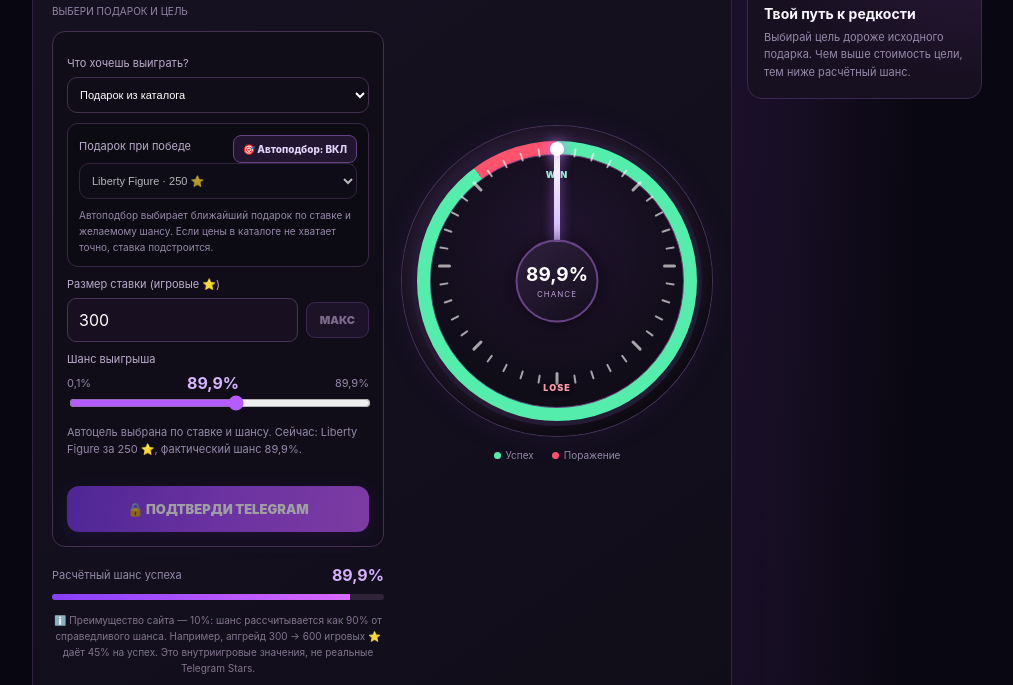
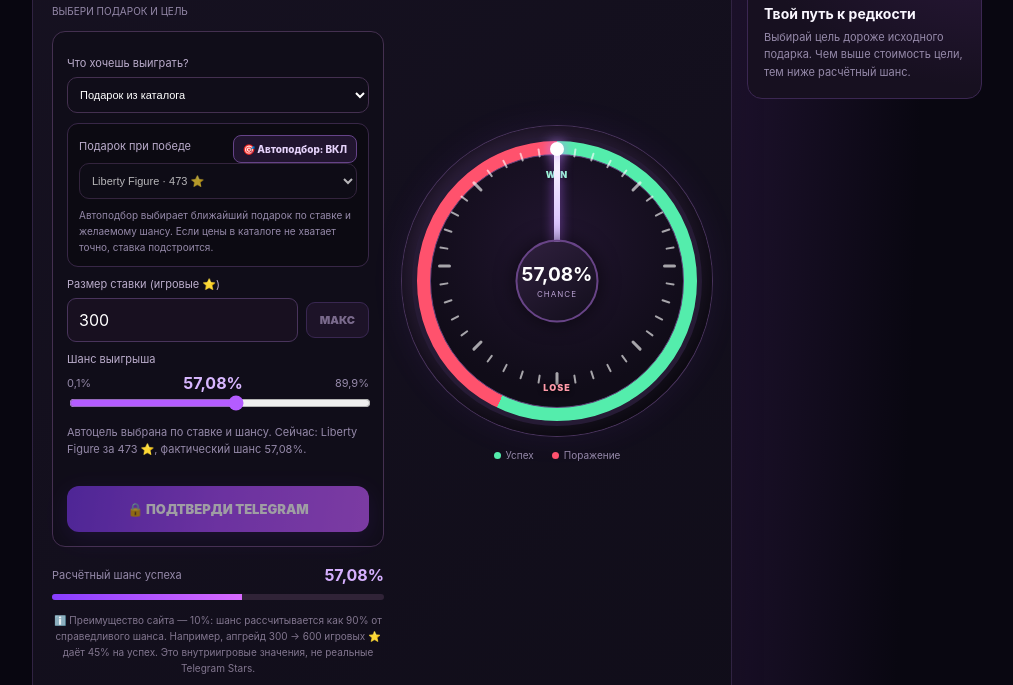
Before and after one commit to danielbabrajtis-sys/abum-upgrade-cloudflare, a website: page public/index.html in a window 1280 px wide. Shown: the part 597-1282 px from the top of the page, without its empty margins (133-1146 px from the left). Drawn offline with Linux system fonts and the light colour scheme; no server answers.

Commit message:
Add files via upload

```diff
--- a/public/index.html
+++ b/public/index.html
@@ -332,115 +332,92 @@ const gifts = [
  {id:"birthday_cake",name:"Birthday Cake",originalGift:"Birthday Cake",originalGiftId:"5170144170496491616",icon:"🎂",price:50,rarity:"Standard"},
  {id:"bouquet_of_flowers",name:"Bouquet of Flowers",originalGift:"Bouquet of Flowers",originalGiftId:"5170314324215857265",icon:"💐",price:50,rarity:"Standard"},
  {id:"rocket",name:"Rocket",originalGift:"Rocket",originalGiftId:"5170564780938756245",icon:"🚀",price:50,rarity:"Standard"},
- {id:"champagne",name:"Champagne Bottle",originalGift:"Champagne Bottle",originalGiftId:"6028601630662853006",icon:"🍾",price:50,rarity:"Standard"},
+ {id:"champagne",name:"Champagne",originalGift:"Champagne",originalGiftId:"6028601630662853006",icon:"🍾",price:50,rarity:"Standard"},
  {id:"trophy",name:"Trophy",originalGift:"Trophy",originalGiftId:"5168043875654172773",icon:"🏆",price:100,rarity:"Standard"},
  {id:"diamond_ring",name:"Diamond Ring",originalGift:"Diamond Ring",originalGiftId:"5170690322832818290",icon:"💍",price:100,rarity:"Standard"},
  {id:"gem",name:"Gem",originalGift:"Gem",originalGiftId:"5170521118301225164",icon:"💎",price:100,rarity:"Standard"},
- {id:"nft_astral_shard",name:"Astral Shard",originalGift:"Astral Shard",icon:"💠",price:500,rarity:"Collectible"},
- {id:"nft_b_day_candle",name:"B-Day Candle",originalGift:"B-Day Candle",icon:"🕯️",price:350,rarity:"Collectible"},
- {id:"nft_berry_box",name:"Berry Box",originalGift:"Berry Box",icon:"🍓",price:50,rarity:"Collectible"},
- {id:"nft_big_year",name:"Big Year",originalGift:"Big Year",icon:"🎉",price:50,rarity:"Collectible"},
- {id:"nft_bow_tie",name:"Bow Tie",originalGift:"Bow Tie",icon:"🎀",price:100,rarity:"Collectible"},
- {id:"nft_bunny_muffin",name:"Bunny Muffin",originalGift:"Bunny Muffin",icon:"🐰",price:50,rarity:"Collectible"},
- {id:"nft_candy_cane",name:"Candy Cane",originalGift:"Candy Cane",icon:"🍬",price:10,rarity:"Collectible"},
- {id:"nft_chill_flame",name:"Chill Flame",originalGift:"Chill Flame",icon:"🔥",price:150,rarity:"Collectible"},
- {id:"nft_clover_pin",name:"Clover Pin",originalGift:"Clover Pin",icon:"🍀",price:100,rarity:"Collectible"},
- {id:"nft_cookie_heart",name:"Cookie Heart",originalGift:"Cookie Heart",icon:"❤️",price:15,rarity:"Collectible"},
- {id:"nft_crystal_ball",name:"Crystal Ball",originalGift:"Crystal Ball",icon:"🔮",price:15,rarity:"Collectible"},
- {id:"nft_cupid_charm",name:"Cupid Charm",originalGift:"Cupid Charm",icon:"💘",price:500,rarity:"Collectible"},
- {id:"nft_desk_calendar",name:"Desk Calendar",originalGift:"Desk Calendar",icon:"📅",price:150,rarity:"Collectible"},
- {id:"nft_diamond_ring",name:"Diamond Ring",originalGift:"Diamond Ring",icon:"💍",price:1000,rarity:"Collectible"},
- {id:"nft_durovs_cap",name:"Durov's Cap",originalGift:"Durov's Cap",icon:"🧢",price:1000,rarity:"Collectible"},
- {id:"nft_easter_egg",name:"Easter Egg",originalGift:"Easter Egg",icon:"🥚",price:200,rarity:"Collectible"},
- {id:"nft_electric_skull",name:"Electric Skull",originalGift:"Electric Skull",icon:"💀",price:25,rarity:"Collectible"},
- {id:"nft_eternal_candle",name:"Eternal Candle",originalGift:"Eternal Candle",icon:"🕯️",price:25,rarity:"Collectible"},
- {id:"nft_eternal_rose",name:"Eternal Rose",originalGift:"Eternal Rose",icon:"🌹",price:100,rarity:"Collectible"},
- {id:"nft_evil_eye",name:"Evil Eye",originalGift:"Evil Eye",icon:"🧿",price:15,rarity:"Collectible"},
- {id:"nft_faith_amulet",name:"Faith Amulet",originalGift:"Faith Amulet",icon:"📿",price:100,rarity:"Collectible"},
- {id:"nft_flying_broom",name:"Flying Broom",originalGift:"Flying Broom",icon:"🧹",price:15,rarity:"Collectible"},
- {id:"nft_fresh_socks",name:"Fresh Socks",originalGift:"Fresh Socks",icon:"🧦",price:100,rarity:"Collectible"},
- {id:"nft_gem_signet",name:"Gem Signet",originalGift:"Gem Signet",icon:"💎",price:500,rarity:"Collectible"},
- {id:"nft_genie_lamp",name:"Genie Lamp",originalGift:"Genie Lamp",icon:"🪔",price:350,rarity:"Collectible"},
- {id:"nft_ginger_cookie",name:"Ginger Cookie",originalGift:"Ginger Cookie",icon:"🍪",price:15,rarity:"Collectible"},
- {id:"nft_hanging_star",name:"Hanging Star",originalGift:"Hanging Star",icon:"⭐",price:50,rarity:"Collectible"},
- {id:"nft_happy_brownie",name:"Happy Brownie",originalGift:"Happy Brownie",icon:"🍫",price:100,rarity:"Collectible"},
- {id:"nft_hex_pot",name:"Hex Pot",originalGift:"Hex Pot",icon:"🪴",price:25,rarity:"Collectible"},
- {id:"nft_holiday_drink",name:"Holiday Drink",originalGift:"Holiday Drink",icon:"🥤",price:25,rarity:"Collectible"},
- {id:"nft_homemade_cake",name:"Homemade Cake",originalGift:"Homemade Cake",icon:"🍰",price:500,rarity:"Collectible"},
- {id:"nft_hypno_lollipop",name:"Hypno Lollipop",originalGift:"Hypno Lollipop",icon:"🍭",price:25,rarity:"Collectible"},
- {id:"nft_ice_cream",name:"Ice Cream",originalGift:"Ice Cream",icon:"🍨",price:100,rarity:"Collectible"},
- {id:"nft_input_key",name:"Input Key",originalGift:"Input Key",icon:"🔑",price:200,rarity:"Collectible"},
- {id:"nft_instant_ramen",name:"Instant Ramen",originalGift:"Instant Ramen",icon:"🍜",price:50,rarity:"Collectible"},
- {id:"nft_ion_gem",name:"Ion Gem",originalGift:"Ion Gem",icon:"💎",price:100,rarity:"Collectible"},
- {id:"nft_ionic_dryer",name:"Ionic Dryer",originalGift:"Ionic Dryer",icon:"💨",price:1000,rarity:"Collectible"},
- {id:"nft_jack_in_the_box",name:"Jack-in-the-Box",originalGift:"Jack-in-the-Box",icon:"🎁",price:300,rarity:"Collectible"},
- {id:"nft_jelly_bunny",name:"Jelly Bunny",originalGift:"Jelly Bunny",icon:"🐇",price:25,rarity:"Collectible"},
- {id:"nft_jester_hat",name:"Jester Hat",originalGift:"Jester Hat",icon:"🤡",price:15,rarity:"Collectible"},
- {id:"nft_jingle_bells",name:"Jingle Bells",originalGift:"Jingle Bells",icon:"🔔",price:50,rarity:"Collectible"},
- {id:"nft_jolly_chimp",name:"Jolly Chimp",originalGift:"Jolly Chimp",icon:"🐵",price:200,rarity:"Collectible"},
- {id:"nft_joyful_bundle",name:"Joyful Bundle",originalGift:"Joyful Bundle",icon:"🎁",price:300,rarity:"Collectible"},
- {id:"nft_khabibs_papakha",name:"Khabib's Papakha",originalGift:"Khabib's Papakha",icon:"🧢",price:25,rarity:"Collectible"},
- {id:"nft_kissed_frog",name:"Kissed Frog",originalGift:"Kissed Frog",icon:"🐸",price:15,rarity:"Collectible"},
- {id:"nft_liberty_figure",name:"Liberty Figure",originalGift:"Liberty Figure",icon:"🗽",price:250,rarity:"Collectible"},
- {id:"nft_light_sword",name:"Light Sword",originalGift:"Light Sword",icon:"⚔️",price:200,rarity:"Collectible"},
- {id:"nft_lol_pop",name:"Lol Pop",originalGift:"Lol Pop",icon:"🍭",price:15,rarity:"Collectible"},
- {id:"nft_love_candle",name:"Love Candle",originalGift:"Love Candle",icon:"🕯️",price:100,rarity:"Collectible"},
- {id:"nft_love_potion",name:"Love Potion",originalGift:"Love Potion",icon:"🧪",price:1000,rarity:"Collectible"},
- {id:"nft_lucky_locket",name:"Lucky Locket",originalGift:"Lucky Locket",icon:"📿",price:500,rarity:"Collectible"},
- {id:"nft_lunar_snake",name:"Lunar Snake",originalGift:"Lunar Snake",icon:"🐍",price:25,rarity:"Collectible"},
- {id:"nft_lush_bouquet",name:"Lush Bouquet",originalGift:"Lush Bouquet",icon:"💐",price:250,rarity:"Collectible"},
- {id:"nft_mad_pumpkin",name:"Mad Pumpkin",originalGift:"Mad Pumpkin",icon:"🎃",price:25,rarity:"Collectible"},
- {id:"nft_magic_potion",name:"Magic Potion",originalGift:"Magic Potion",icon:"🧪",price:50,rarity:"Collectible"},
- {id:"nft_mini_oscar",name:"Mini Oscar",originalGift:"Mini Oscar",icon:"🏆",price:500,rarity:"Collectible"},
- {id:"nft_mirage_lamp",name:"Mirage Lamp",originalGift:"Mirage Lamp",icon:"💡",price:100,rarity:"Collectible"},
- {id:"nft_money_pot",name:"Money Pot",originalGift:"Money Pot",icon:"🪙",price:250,rarity:"Collectible"},
- {id:"nft_mood_pack",name:"Mood Pack",originalGift:"Mood Pack",icon:"🎭",price:500,rarity:"Collectible"},
- {id:"nft_moon_pendant",name:"Moon Pendant",originalGift:"Moon Pendant",icon:"🌙",price:100,rarity:"Collectible"},
- {id:"nft_mousse_cake",name:"Mousse Cake",originalGift:"Mousse Cake",icon:"🍰",price:100,rarity:"Collectible"},
- {id:"nft_party_sparkler",name:"Party Sparkler",originalGift:"Party Sparkler",icon:"🎇",price:15,rarity:"Collectible"},
- {id:"nft_perfume_bottle",name:"Perfume Bottle",originalGift:"Perfume Bottle",icon:"🧴",price:500,rarity:"Collectible"},
- {id:"nft_pet_snake",name:"Pet Snake",originalGift:"Pet Snake",icon:"🐍",price:25,rarity:"Collectible"},
- {id:"nft_plush_pepe",name:"Plush Pepe",originalGift:"Plush Pepe",icon:"🐸",price:2000,rarity:"Collectible"},
- {id:"nft_pool_float",name:"Pool Float",originalGift:"Pool Float",icon:"🛟",price:300,rarity:"Collectible"},
- {id:"nft_precious_peach",name:"Precious Peach",originalGift:"Precious Peach",icon:"🍑",price:1000,rarity:"Collectible"},
- {id:"nft_pretty_posy",name:"Pretty Posy",originalGift:"Pretty Posy",icon:"🌸",price:150,rarity:"Collectible"},
- {id:"nft_record_player",name:"Record Player",originalGift:"Record Player",icon:"📀",price:50,rarity:"Collectible"},
- {id:"nft_restless_jar",name:"Restless Jar",originalGift:"Restless Jar",icon:"🫙",price:200,rarity:"Collectible"},
- {id:"nft_sakura_flower",name:"Sakura Flower",originalGift:"Sakura Flower",icon:"🌸",price:25,rarity:"Collectible"},
- {id:"nft_santa_hat",name:"Santa Hat",originalGift:"Santa Hat",icon:"🎅",price:50,rarity:"Collectible"},
- {id:"nft_scared_cat",name:"Scared Cat",originalGift:"Scared Cat",icon:"🐱",price:25,rarity:"Collectible"},
- {id:"nft_sharp_tongue",name:"Sharp Tongue",originalGift:"Sharp Tongue",icon:"👅",price:50,rarity:"Collectible"},
- {id:"nft_signet_ring",name:"Signet Ring",originalGift:"Signet Ring",icon:"💍",price:150,rarity:"Collectible"},
- {id:"nft_skull_flower",name:"Skull Flower",originalGift:"Skull Flower",icon:"💀",price:25,rarity:"Collectible"},
- {id:"nft_sky_stilettos",name:"Sky Stilettos",originalGift:"Sky Stilettos",icon:"👠",price:300,rarity:"Collectible"},
- {id:"nft_sleigh_bell",name:"Sleigh Bell",originalGift:"Sleigh Bell",icon:"🔔",price:200,rarity:"Collectible"},
- {id:"nft_snake_box",name:"Snake Box",originalGift:"Snake Box",icon:"🐍",price:25,rarity:"Collectible"},
- {id:"nft_snoop_cigar",name:"Snoop Cigar",originalGift:"Snoop Cigar",icon:"🚬",price:1000,rarity:"Collectible"},
- {id:"nft_snoop_dogg",name:"Snoop Dogg",originalGift:"Snoop Dogg",icon:"🐶",price:200,rarity:"Collectible"},
- {id:"nft_snow_globe",name:"Snow Globe",originalGift:"Snow Globe",icon:"❄️",price:75,rarity:"Collectible"},
- {id:"nft_snow_mittens",name:"Snow Mittens",originalGift:"Snow Mittens",icon:"🧤",price:100,rarity:"Collectible"},
- {id:"nft_spiced_wine",name:"Spiced Wine",originalGift:"Spiced Wine",icon:"🍷",price:25,rarity:"Collectible"},
- {id:"nft_spring_basket",name:"Spring Basket",originalGift:"Spring Basket",icon:"🧺",price:150,rarity:"Collectible"},
- {id:"nft_spy_agaric",name:"Spy Agaric",originalGift:"Spy Agaric",icon:"🍄",price:15,rarity:"Collectible"},
- {id:"nft_star_notepad",name:"Star Notepad",originalGift:"Star Notepad",icon:"⭐",price:25,rarity:"Collectible"},
- {id:"nft_stellar_rocket",name:"Stellar Rocket",originalGift:"Stellar Rocket",icon:"🚀",price:200,rarity:"Collectible"},
- {id:"nft_swag_bag",name:"Swag Bag",originalGift:"Swag Bag",icon:"👜",price:500,rarity:"Collectible"},
- {id:"nft_swiss_watch",name:"Swiss Watch",originalGift:"Swiss Watch",icon:"⌚",price:100,rarity:"Collectible"},
- {id:"nft_tama_gadget",name:"Tama Gadget",originalGift:"Tama Gadget",icon:"🎮",price:50,rarity:"Collectible"},
- {id:"nft_timeless_book",name:"Timeless Book",originalGift:"Timeless Book",icon:"📕",price:1000,rarity:"Collectible"},
- {id:"nft_top_hat",name:"Top Hat",originalGift:"Top Hat",icon:"🎩",price:1000,rarity:"Collectible"},
- {id:"nft_toy_bear",name:"Toy Bear",originalGift:"Toy Bear",icon:"🧸",price:500,rarity:"Collectible"},
- {id:"nft_trapped_heart",name:"Trapped Heart",originalGift:"Trapped Heart",icon:"💝",price:25,rarity:"Collectible"},
- {id:"nft_ufc_strike",name:"UFC Strike",originalGift:"UFC Strike",icon:"🥊",price:250,rarity:"Collectible"},
- {id:"nft_valentine_box",name:"Valentine Box",originalGift:"Valentine Box",icon:"💝",price:400,rarity:"Collectible"},
- {id:"nft_vice_cream",name:"Vice Cream",originalGift:"Vice Cream",icon:"🍦",price:75,rarity:"Collectible"},
- {id:"nft_victory_medal",name:"Victory Medal",originalGift:"Victory Medal",icon:"🏅",price:300,rarity:"Collectible"},
- {id:"nft_vintage_cigar",name:"Vintage Cigar",originalGift:"Vintage Cigar",icon:"🚬",price:100,rarity:"Collectible"},
- {id:"nft_voodoo_doll",name:"Voodoo Doll",originalGift:"Voodoo Doll",icon:"🪆",price:15,rarity:"Collectible"},
- {id:"nft_whip_cupcake",name:"Whip Cupcake",originalGift:"Whip Cupcake",icon:"🧁",price:50,rarity:"Collectible"},
- {id:"nft_winter_wreath",name:"Winter Wreath",originalGift:"Winter Wreath",icon:"🎄",price:50,rarity:"Collectible"},
- {id:"nft_witch_hat",name:"Witch Hat",originalGift:"Witch Hat",icon:"🧙",price:15,rarity:"Collectible"},
- {id:"nft_xmas_stocking",name:"Xmas Stocking",originalGift:"Xmas Stocking",icon:"🧦",price:10,rarity:"Collectible"}
+ {id:"nft_b_day_candle",name:"B-Day Candle",originalGift:"B-Day Candle",icon:"🕯️",price:435,rarity:"Collectible"},
+ {id:"nft_berry_box",name:"Berry Box",originalGift:"Berry Box",icon:"🍓",price:789,rarity:"Collectible"},
+ {id:"nft_big_year",name:"Big Year",originalGift:"Big Year",icon:"🎉",price:362,rarity:"Collectible"},
+ {id:"nft_bow_tie",name:"Bow Tie",originalGift:"Bow Tie",icon:"🎀",price:526,rarity:"Collectible"},
+ {id:"nft_bunny_muffin",name:"Bunny Muffin",originalGift:"Bunny Muffin",icon:"🐰",price:749,rarity:"Collectible"},
+ {id:"nft_candy_cane",name:"Candy Cane",originalGift:"Candy Cane",icon:"🍬",price:357,rarity:"Collectible"},
+ {id:"nft_chill_flame",name:"Chill Flame",originalGift:"Chill Flame",icon:"🔥",price:348,rarity:"Collectible"},
+ {id:"nft_clover_pin",name:"Clover Pin",originalGift:"Clover Pin",icon:"🍀",price:468,rarity:"Collectible"},
+ {id:"nft_cookie_heart",name:"Cookie Heart",originalGift:"Cookie Heart",icon:"❤️",price:460,rarity:"Collectible"},
+ {id:"nft_crystal_ball",name:"Crystal Ball",originalGift:"Crystal Ball",icon:"🔮",price:1196,rarity:"Collectible"},
+ {id:"nft_desk_calendar",name:"Desk Calendar",originalGift:"Desk Calendar",icon:"📅",price:535,rarity:"Collectible"},
+ {id:"nft_easter_egg",name:"Easter Egg",originalGift:"Easter Egg",icon:"🥚",price:381,rarity:"Collectible"},
+ {id:"nft_eternal_candle",name:"Eternal Candle",originalGift:"Eternal Candle",icon:"🕯️",price:568,rarity:"Collectible"},
+ {id:"nft_evil_eye",name:"Evil Eye",originalGift:"Evil Eye",icon:"🧿",price:760,rarity:"Collectible"},
+ {id:"nft_faith_amulet",name:"Faith Amulet",originalGift:"Faith Amulet",icon:"📿",price:522,rarity:"Collectible"},
+ {id:"nft_flying_broom",name:"Flying Broom",originalGift:"Flying Broom",icon:"🧹",price:1196,rarity:"Collectible"},
+ {id:"nft_fresh_socks",name:"Fresh Socks",originalGift:"Fresh Socks",icon:"🧦",price:398,rarity:"Collectible"},
+ {id:"nft_ginger_cookie",name:"Ginger Cookie",originalGift:"Ginger Cookie",icon:"🍪",price:429,rarity:"Collectible"},
+ {id:"nft_hanging_star",name:"Hanging Star",originalGift:"Hanging Star",icon:"⭐",price:887,rarity:"Collectible"},
+ {id:"nft_happy_brownie",name:"Happy Brownie",originalGift:"Happy Brownie",icon:"🍫",price:366,rarity:"Collectible"},
+ {id:"nft_hex_pot",name:"Hex Pot",originalGift:"Hex Pot",icon:"🪴",price:527,rarity:"Collectible"},
+ {id:"nft_holiday_drink",name:"Holiday Drink",originalGift:"Holiday Drink",icon:"🥤",price:403,rarity:"Collectible"},
+ {id:"nft_homemade_cake",name:"Homemade Cake",originalGift:"Homemade Cake",icon:"🍰",price:466,rarity:"Collectible"},
+ {id:"nft_hypno_lollipop",name:"Hypno Lollipop",originalGift:"Hypno Lollipop",icon:"🍭",price:384,rarity:"Collectible"},
+ {id:"nft_ice_cream",name:"Ice Cream",originalGift:"Ice Cream",icon:"🍨",price:360,rarity:"Collectible"},
+ {id:"nft_input_key",name:"Input Key",originalGift:"Input Key",icon:"🔑",price:556,rarity:"Collectible"},
+ {id:"nft_instant_ramen",name:"Instant Ramen",originalGift:"Instant Ramen",icon:"🍜",price:356,rarity:"Collectible"},
+ {id:"nft_ionic_dryer",name:"Ionic Dryer",originalGift:"Ionic Dryer",icon:"💨",price:1383,rarity:"Collectible"},
+ {id:"nft_jack_in_the_box",name:"Jack-in-the-Box",originalGift:"Jack-in-the-Box",icon:"🎁",price:435,rarity:"Collectible"},
+ {id:"nft_jelly_bunny",name:"Jelly Bunny",originalGift:"Jelly Bunny",icon:"🐇",price:758,rarity:"Collectible"},
+ {id:"nft_jester_hat",name:"Jester Hat",originalGift:"Jester Hat",icon:"🤡",price:381,rarity:"Collectible"},
+ {id:"nft_jingle_bells",name:"Jingle Bells",originalGift:"Jingle Bells",icon:"🔔",price:928,rarity:"Collectible"},
+ {id:"nft_jolly_chimp",name:"Jolly Chimp",originalGift:"Jolly Chimp",icon:"🐵",price:657,rarity:"Collectible"},
+ {id:"nft_joyful_bundle",name:"Joyful Bundle",originalGift:"Joyful Bundle",icon:"🎁",price:717,rarity:"Collectible"},
+ {id:"nft_liberty_figure",name:"Liberty Figure",originalGift:"Liberty Figure",icon:"🗽",price:473,rarity:"Collectible"},
+ {id:"nft_light_sword",name:"Light Sword",originalGift:"Light Sword",icon:"⚔️",price:564,rarity:"Collectible"},
+ {id:"nft_lol_pop",name:"Lol Pop",originalGift:"Lol Pop",icon:"🍭",price:358,rarity:"Collectible"},
+ {id:"nft_love_candle",name:"Love Candle",originalGift:"Love Candle",icon:"🕯️",price:1035,rarity:"Collectible"},
+ {id:"nft_love_potion",name:"Love Potion",originalGift:"Love Potion",icon:"🧪",price:1321,rarity:"Collectible"},
+ {id:"nft_lucky_locket",name:"Lucky Locket",originalGift:"Lucky Locket",icon:"📿",price:1588,rarity:"Collectible"},
+ {id:"nft_lunar_snake",name:"Lunar Snake",originalGift:"Lunar Snake",icon:"🐍",price:354,rarity:"Collectible"},
+ {id:"nft_lush_bouquet",name:"Lush Bouquet",originalGift:"Lush Bouquet",icon:"💐",price:533,rarity:"Collectible"},
+ {id:"nft_mad_pumpkin",name:"Mad Pumpkin",originalGift:"Mad Pumpkin",icon:"🎃",price:1490,rarity:"Collectible"},
+ {id:"nft_mirage_lamp",name:"Mirage Lamp",originalGift:"Mirage Lamp",icon:"💡",price:362,rarity:"Collectible"},
+ {id:"nft_money_pot",name:"Money Pot",originalGift:"Money Pot",icon:"🪙",price:454,rarity:"Collectible"},
+ {id:"nft_mood_pack",name:"Mood Pack",originalGift:"Mood Pack",icon:"🎭",price:396,rarity:"Collectible"},
+ {id:"nft_moon_pendant",name:"Moon Pendant",originalGift:"Moon Pendant",icon:"🌙",price:553,rarity:"Collectible"},
+ {id:"nft_mousse_cake",name:"Mousse Cake",originalGift:"Mousse Cake",icon:"🍰",price:446,rarity:"Collectible"},
+ {id:"nft_party_sparkler",name:"Party Sparkler",originalGift:"Party Sparkler",icon:"🎇",price:435,rarity:"Collectible"},
+ {id:"nft_pet_snake",name:"Pet Snake",originalGift:"Pet Snake",icon:"🐍",price:372,rarity:"Collectible"},
+ {id:"nft_pool_float",name:"Pool Float",originalGift:"Pool Float",icon:"🛟",price:357,rarity:"Collectible"},
+ {id:"nft_pretty_posy",name:"Pretty Posy",originalGift:"Pretty Posy",icon:"🌸",price:475,rarity:"Collectible"},
+ {id:"nft_record_player",name:"Record Player",originalGift:"Record Player",icon:"📀",price:1080,rarity:"Collectible"},
+ {id:"nft_restless_jar",name:"Restless Jar",originalGift:"Restless Jar",icon:"🫙",price:460,rarity:"Collectible"},
+ {id:"nft_sakura_flower",name:"Sakura Flower",originalGift:"Sakura Flower",icon:"🌸",price:999,rarity:"Collectible"},
+ {id:"nft_santa_hat",name:"Santa Hat",originalGift:"Santa Hat",icon:"🎅",price:594,rarity:"Collectible"},
+ {id:"nft_skull_flower",name:"Skull Flower",originalGift:"Skull Flower",icon:"💀",price:1106,rarity:"Collectible"},
+ {id:"nft_sky_stilettos",name:"Sky Stilettos",originalGift:"Sky Stilettos",icon:"👠",price:1615,rarity:"Collectible"},
+ {id:"nft_sleigh_bell",name:"Sleigh Bell",originalGift:"Sleigh Bell",icon:"🔔",price:919,rarity:"Collectible"},
+ {id:"nft_snake_box",name:"Snake Box",originalGift:"Snake Box",icon:"🐍",price:324,rarity:"Collectible"},
+ {id:"nft_snoop_cigar",name:"Snoop Cigar",originalGift:"Snoop Cigar",icon:"🚬",price:1356,rarity:"Collectible"},
+ {id:"nft_snoop_dogg",name:"Snoop Dogg",originalGift:"Snoop Dogg",icon:"🐶",price:482,rarity:"Collectible"},
+ {id:"nft_snow_globe",name:"Snow Globe",originalGift:"Snow Globe",icon:"❄️",price:606,rarity:"Collectible"},
+ {id:"nft_snow_mittens",name:"Snow Mittens",originalGift:"Snow Mittens",icon:"🧤",price:728,rarity:"Collectible"},
+ {id:"nft_spiced_wine",name:"Spiced Wine",originalGift:"Spiced Wine",icon:"🍷",price:390,rarity:"Collectible"},
+ {id:"nft_spring_basket",name:"Spring Basket",originalGift:"Spring Basket",icon:"🧺",price:517,rarity:"Collectible"},
+ {id:"nft_spy_agaric",name:"Spy Agaric",originalGift:"Spy Agaric",icon:"🍄",price:556,rarity:"Collectible"},
+ {id:"nft_star_notepad",name:"Star Notepad",originalGift:"Star Notepad",icon:"⭐",price:415,rarity:"Collectible"},
+ {id:"nft_stellar_rocket",name:"Stellar Rocket",originalGift:"Stellar Rocket",icon:"🚀",price:445,rarity:"Collectible"},
+ {id:"nft_swag_bag",name:"Swag Bag",originalGift:"Swag Bag",icon:"👜",price:491,rarity:"Collectible"},
+ {id:"nft_tama_gadget",name:"Tama Gadget",originalGift:"Tama Gadget",icon:"🎮",price:365,rarity:"Collectible"},
+ {id:"nft_timeless_book",name:"Timeless Book",originalGift:"Timeless Book",icon:"📕",price:402,rarity:"Collectible"},
+ {id:"nft_top_hat",name:"Top Hat",originalGift:"Top Hat",icon:"🎩",price:910,rarity:"Collectible"},
+ {id:"nft_trapped_heart",name:"Trapped Heart",originalGift:"Trapped Heart",icon:"💝",price:1508,rarity:"Collectible"},
+ {id:"nft_ufc_strike",name:"UFC Strike",originalGift:"UFC Strike",icon:"🥊",price:1472,rarity:"Collectible"},
+ {id:"nft_valentine_box",name:"Valentine Box",originalGift:"Valentine Box",icon:"💝",price:1151,rarity:"Collectible"},
+ {id:"nft_vice_cream",name:"Vice Cream",originalGift:"Vice Cream",icon:"🍦",price:344,rarity:"Collectible"},
+ {id:"nft_victory_medal",name:"Victory Medal",originalGift:"Victory Medal",icon:"🏅",price:418,rarity:"Collectible"},
+ {id:"nft_whip_cupcake",name:"Whip Cupcake",originalGift:"Whip Cupcake",icon:"🧁",price:364,rarity:"Collectible"},
+ {id:"nft_winter_wreath",name:"Winter Wreath",originalGift:"Winter Wreath",icon:"🎄",price:437,rarity:"Collectible"},
+ {id:"nft_witch_hat",name:"Witch Hat",originalGift:"Witch Hat",icon:"🧙",price:812,rarity:"Collectible"},
+ {id:"nft_xmas_stocking",name:"Xmas Stocking",originalGift:"Xmas Stocking",icon:"🧦",price:356,rarity:"Collectible"}
 ];
 const $ = id => document.getElementById(id);
 let accountState = null;
```
